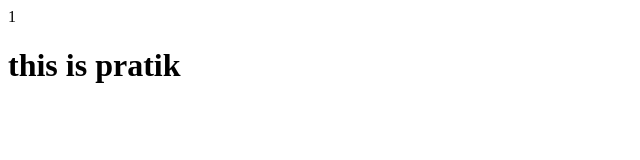
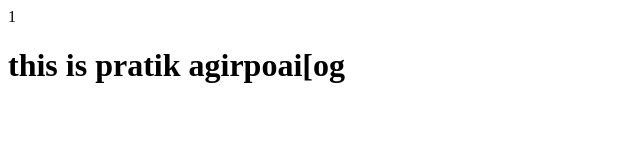
Before and after one commit to pratika46/main, a plain HTML site: page index.html in a window 1280 px wide. Shown: the whole page, without its empty margins (0-640 px from the left). Drawn offline with Linux system fonts and the light colour scheme.

Commit message:
Update index.html

```diff
--- a/index.html
+++ b/index.html
@@ -7,6 +7,6 @@
     <title>Document</title>1
 </head>
 <body>
-    <h1>this is pratik</h1>
+    <h1>this is pratik agirpoai[og</h1>
 </body>
 </html>
```
